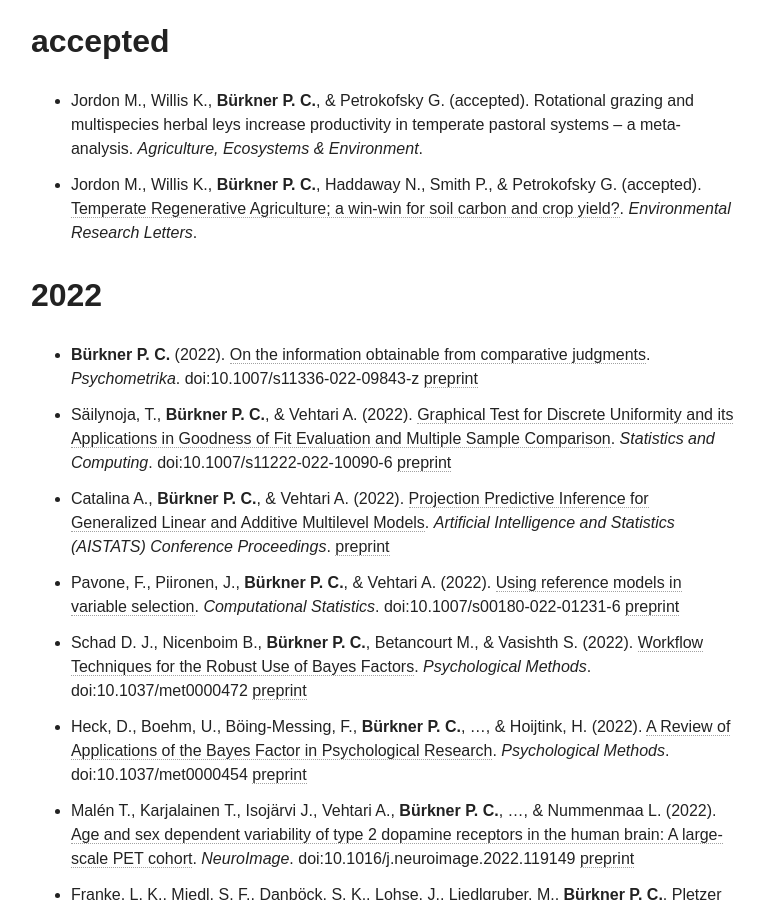
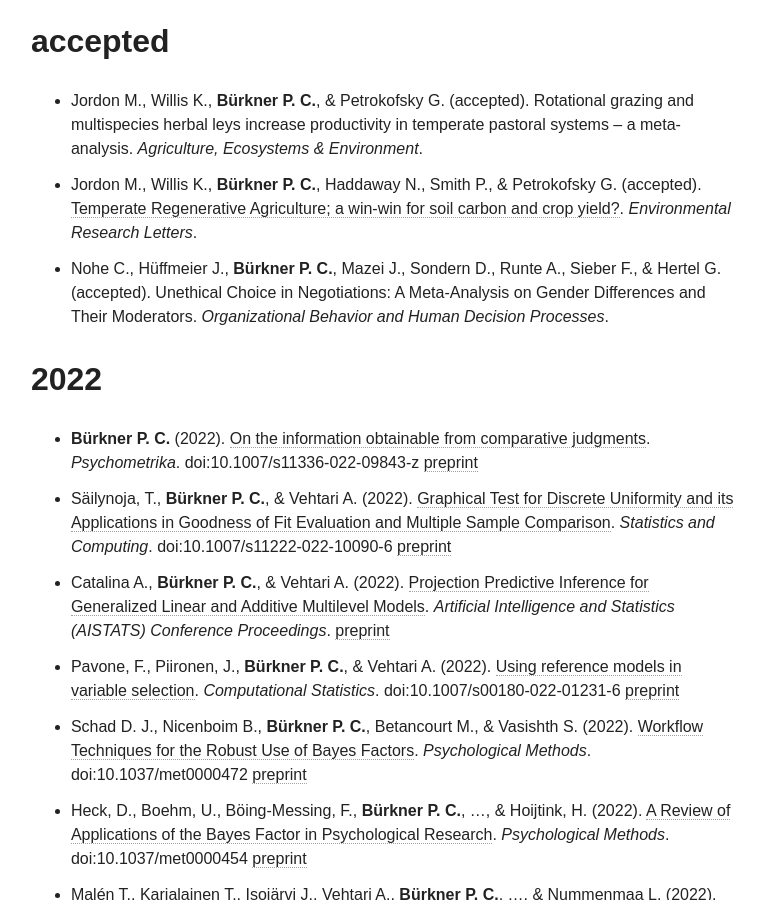
Before and after one commit to paul-buerkner/paul-buerkner.github.io, a Jekyll site: the page built from publications/index.md, in a window 1280 px wide and 900 px high, scrolled down 1880 px. Shown: the whole window, without its empty margins (255-1019 px from the left). Built offline with Jekyll 4.4.1, drawn with Linux system fonts in a browser that asks for light colours; nearby versions of some CDN libraries.

Commit message:
add new accepted paper

```diff
--- a/publications/index.md
+++ b/publications/index.md
@@ -28,6 +28,7 @@ excerpt: "A list of my publications"
 
 * Jordon M., Willis K., **Bürkner P. C.**, & Petrokofsky G. (accepted). Rotational grazing and multispecies herbal leys increase productivity in temperate pastoral systems – a meta-analysis. *Agriculture, Ecosystems & Environment*.
 * Jordon M., Willis K., **Bürkner P. C.**, Haddaway N., Smith P., & Petrokofsky G. (accepted). [Temperate Regenerative Agriculture; a win-win for soil carbon and crop yield?](https://www.researchsquare.com/article/rs-1064515/v1). *Environmental Research Letters*.
+* Nohe C., Hüffmeier J., **Bürkner P. C.**, Mazei J., Sondern D., Runte A., Sieber F., & Hertel G. (accepted). Unethical Choice in Negotiations: A Meta-Analysis on Gender Differences and Their Moderators. *Organizational Behavior and Human Decision Processes*.
 
 ## 2022
 
```
